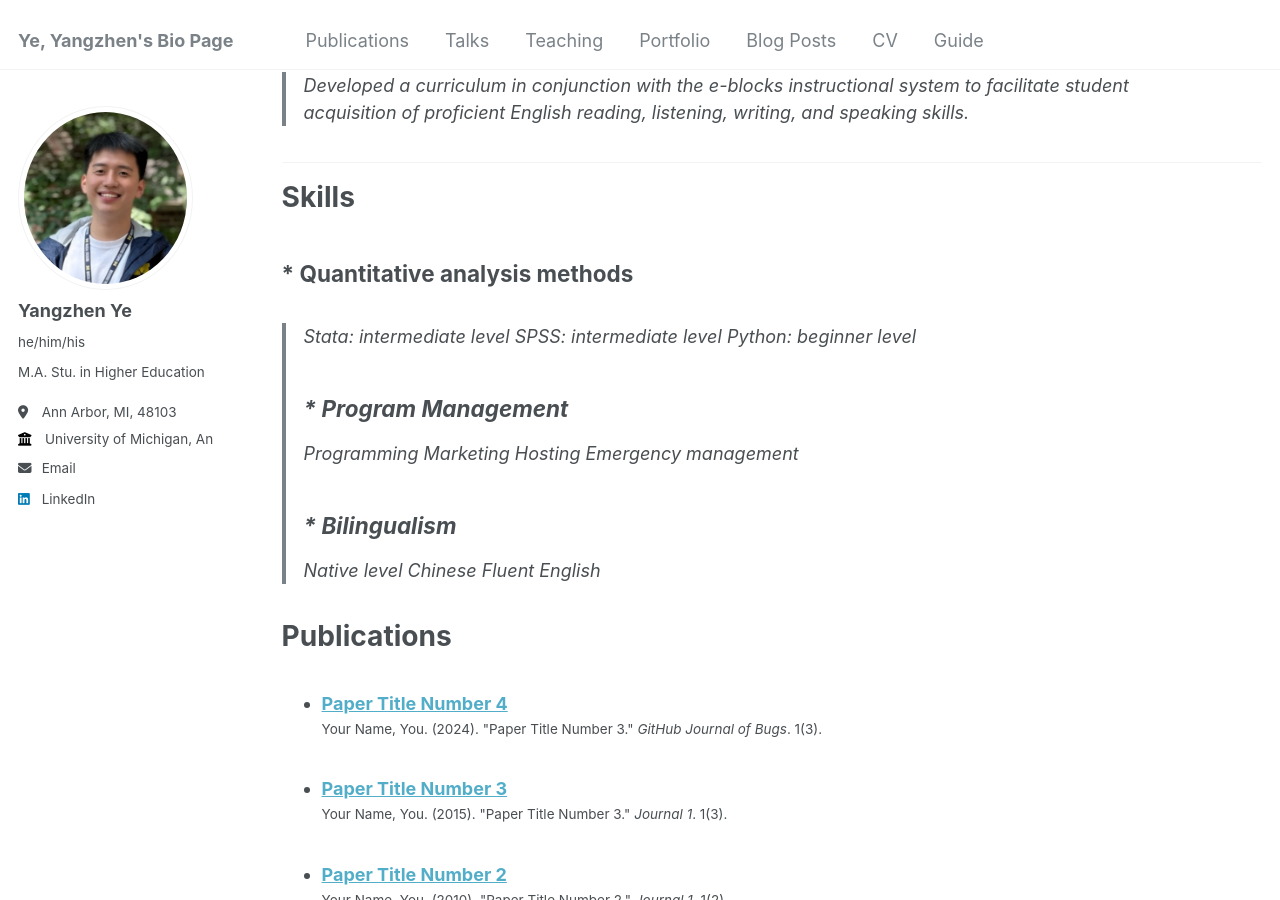
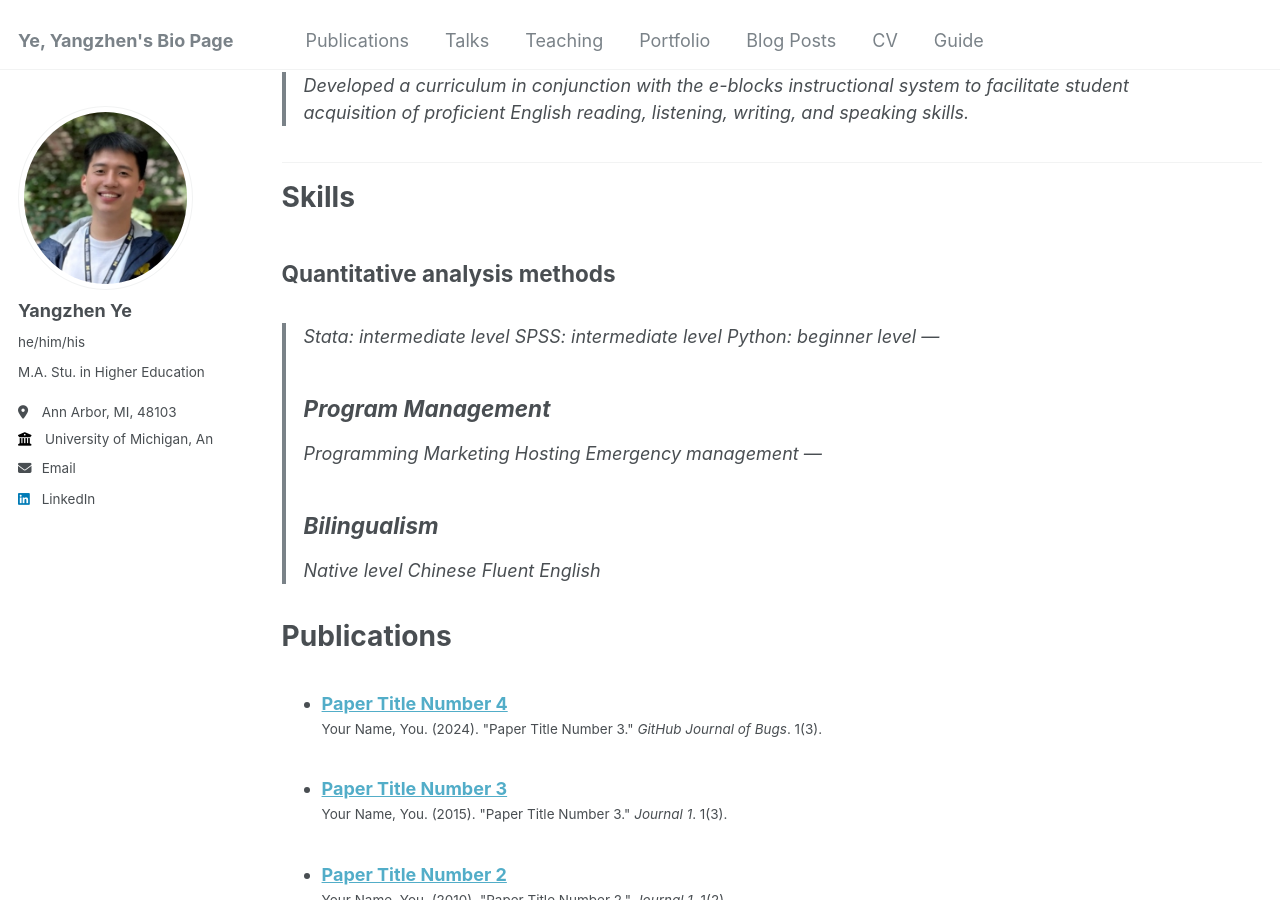
Before and after one commit to Yangzhen-Yeh/Yangzhen-Yeh.github.io, a Jekyll site: the page built from _pages/cv.md, in a window 1280 px wide and 900 px high, scrolled down 1866 px. Built offline with Jekyll 4.4.1, drawn with Linux system fonts in a browser that asks for light colours.

Commit message:
Update cv.md

```diff
--- a/_pages/cv.md
+++ b/_pages/cv.md
@@ -81,16 +81,18 @@ Work experience
 
 Skills
 ======
-## * Quantitative analysis methods
+## Quantitative analysis methods
 > Stata: intermediate level
 > SPSS: intermediate level
 > Python: beginner level
-## * Program Management
+---
+## Program Management
 > Programming
 > Marketing
 > Hosting
 > Emergency management
-## * Bilingualism
+---
+## Bilingualism
 > Native level Chinese
 > Fluent English
 
```
